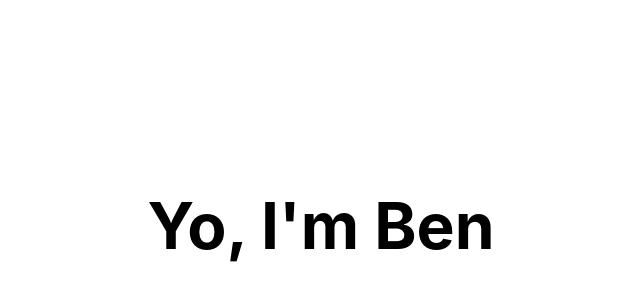
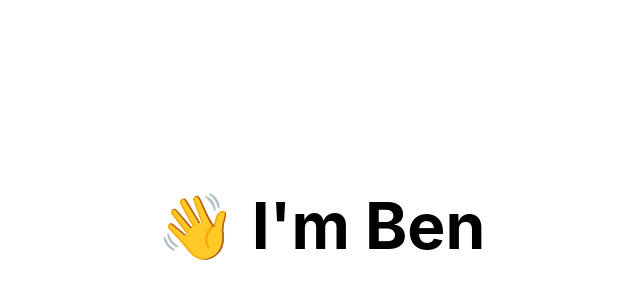
Before and after one commit to benjaminaplin/aplin-next, a Next.js app: page / in a window 1280 px wide. Shown: the part 174-474 px from the top of the page, without its empty margins (319-959 px from the left). Built offline with nearby package versions, Linux system fonts and the light colour scheme.

Commit message:
Update index.tsx

```diff
--- a/pages/index.tsx
+++ b/pages/index.tsx
@@ -13,7 +13,7 @@ export default function Home() {
 
       <main className={styles.main}>
         <h1 className={styles.title}>
-          Yo, I&apos;m Ben
+          👋 I&apos;m Ben
         </h1>
       </main>
     </div>
```
